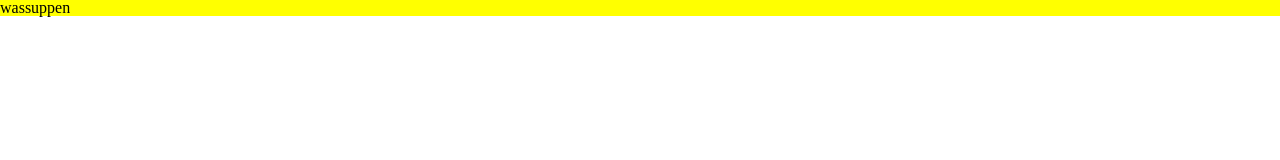
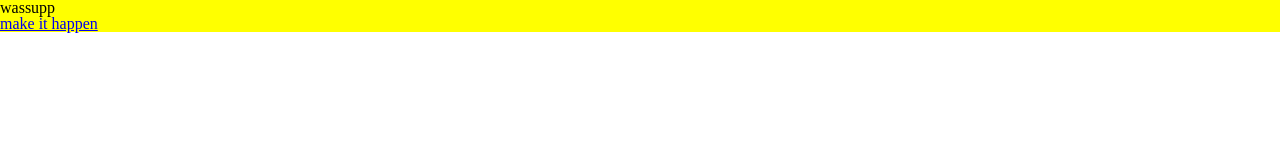
Before and after one commit to Lukjastarr/firstproject, a plain HTML site: page index.html in a window 1280 px wide. Drawn offline with Linux system fonts and the light colour scheme.

Commit message:
Update index.html

```diff
--- a/index.html
+++ b/index.html
@@ -10,7 +10,8 @@
 </head>
 <body>
 <div class="my1">
-    <h1>wassuppen</h1>
+    <h1>wassupp</h1>
+    <a href="https://google.ge" target="_blank">make it happen</a>
 
 </div>
 </body>
```
